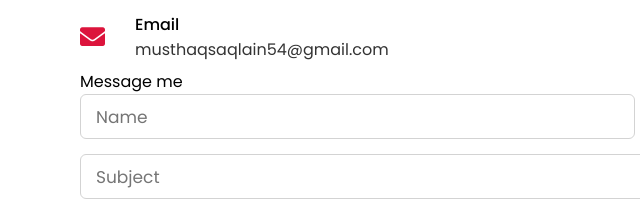
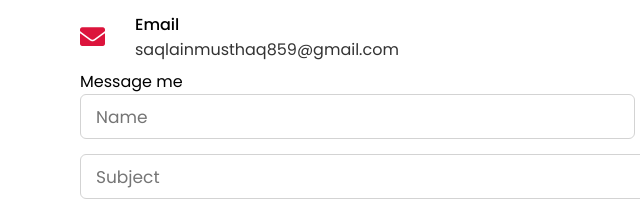
Before and after one commit to Saqlain564/saqlainmusthaq.portfolio, a plain HTML site: page index.html in a window 1280 px wide. Shown: the part 3482-3683 px from the top of the page, 0-640 px from the left. Drawn offline with nearby package versions, Linux system fonts and the light colour scheme.

Commit message:
Update index.html

```diff
--- a/index.html
+++ b/index.html
@@ -221,7 +221,7 @@
                             <i class="fas fa-envelope"></i>
                             <div class="info">
                                 <div class="head">Email</div>
-                                <div class="sub-title">musthaqsaqlain54@gmail.com</div>
+                                <div class="sub-title">saqlainmusthaq859@gmail.com</div>
                             </div>
                         </div>
                     </div>
```
